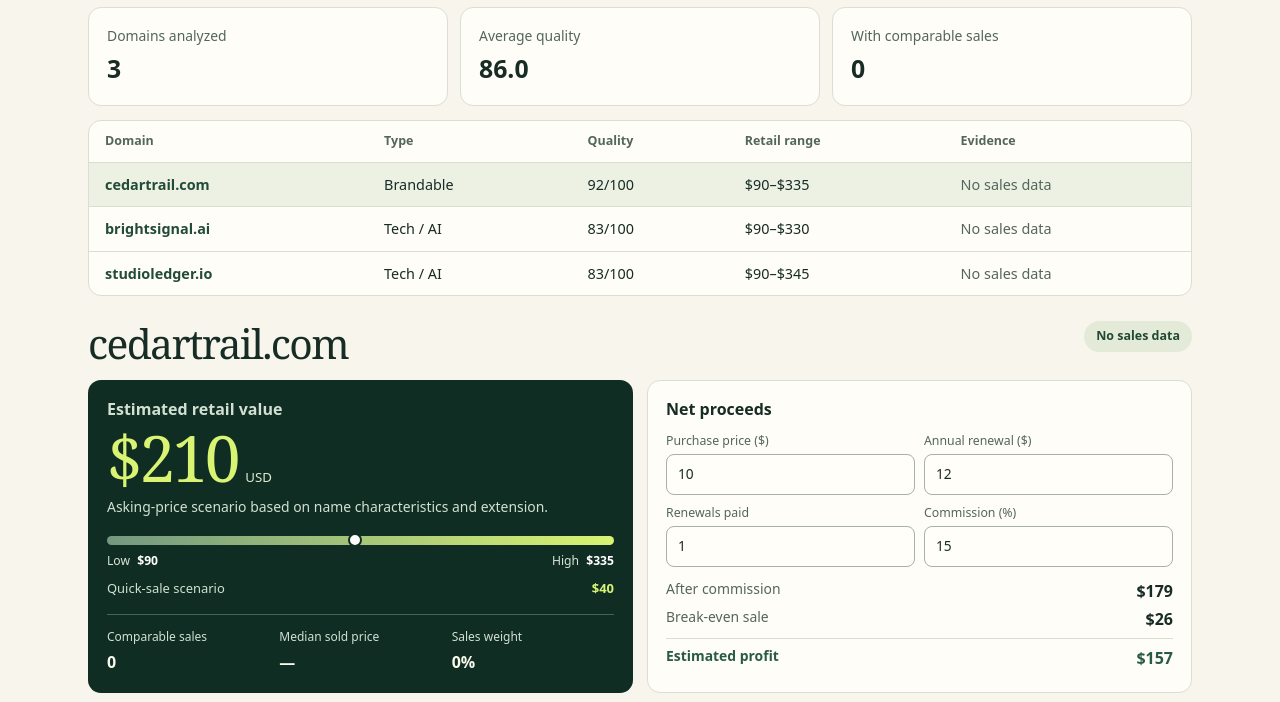
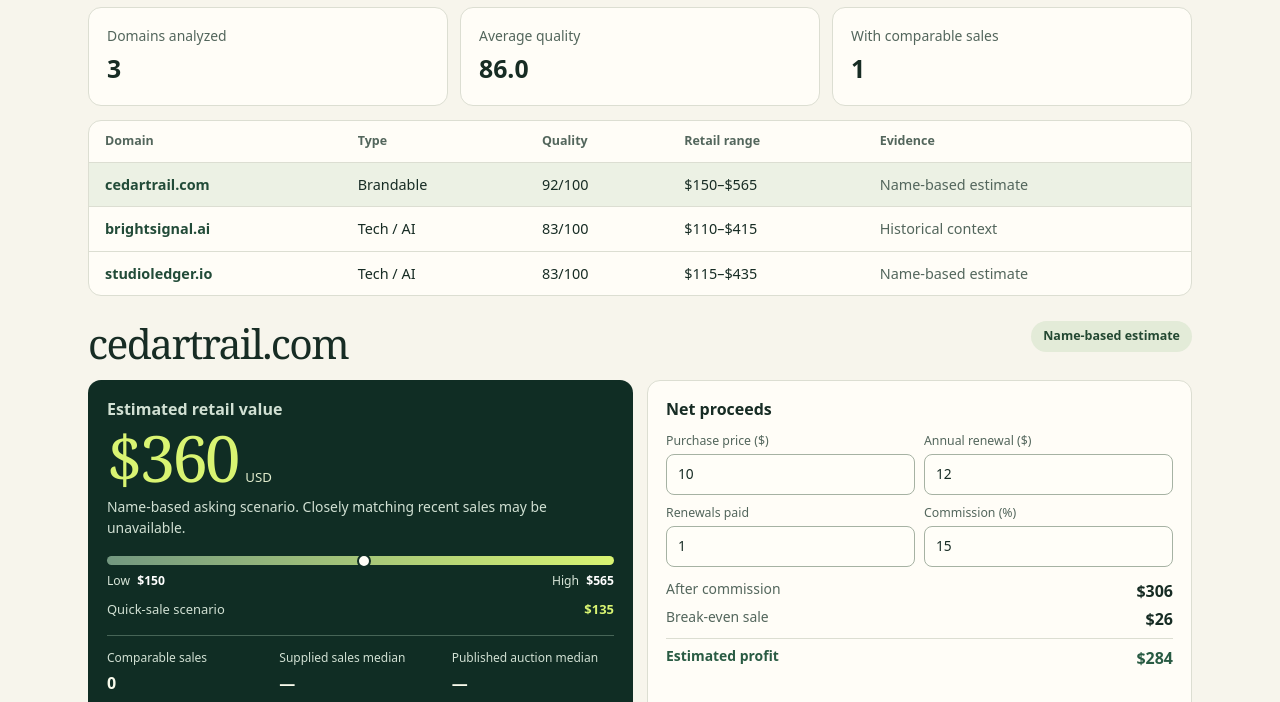
Before and after one commit to ibrahim1312/DomainScout, a plain HTML site: page docs/index.html in a window 1280 px wide. Shown: the part 521-1223 px from the top of the page. Drawn offline with Linux system fonts and the light colour scheme.

Commit message:
Calibrate asking ranges with published domain sales research

```diff
--- a/docs/app.js
+++ b/docs/app.js
@@ -159,34 +159,55 @@ function evaluate(domain, sales) {
   const extensionBaseline = descriptiveCom ? businessComBase :
     (extensionBases.get(extension) ?? 38)*lengthFactor*formatFactor;
   const semanticFactor = descriptiveCom ? 1 : meaning.uplift;
-  const baseline = extensionBaseline*domainTypes.get(type).factor*semanticFactor;
+  const family = salesFamily(label,suffix,type);
+  const readablePremium = !descriptiveCom && formatFactor===1 && n<=21 && meaning.uplift>1 && type!=="personal";
+  // Higher retail asking scenarios for meaningful names. Exact sales remain separate evidence.
+  const retailFactor = readablePremium ? suffix==="com" ? 1.7 : suffix==="si" && family==="si-agent" ? 4.8 : 1.25 : 1;
+  const baseline = extensionBaseline*domainTypes.get(type).factor*semanticFactor*retailFactor;
   const qualified = subdomain ? [] : sales.filter(sale => {
     const comparable = domainParts(sale.domain);
     return sale.domain!==domain && !comparable.subdomain && comparable.suffix===suffix &&
       Math.abs(comparable.label.length-n)<=Math.min(4,Math.max(1,Math.ceil(n*.28))) &&
       /[0-9-]/.test(comparable.label)===/[0-9-]/.test(label);
   });
+  const suppliedDomains = new Set(qualified.map(sale=>sale.domain));
+  const references = subdomain ? [] : relatedSales(domain,label,suffix,type)
+    .filter(sale=>!suppliedDomains.has(sale.domain));
+  const autoRetail = references.filter(sale=>sale.channel==="retail");
+  const auctionPrices = references.filter(sale=>sale.channel==="auction").map(sale=>sale.price).sort((a,b)=>a-b);
   const prices = qualified.map(sale => sale.price).sort((a,b) => a-b);
-  const quantile = p => {
-    const index = (prices.length-1)*p;
-    const lower = Math.floor(index);
-    return prices[lower]+(prices[Math.ceil(index)]-prices[lower])*(index-lower);
-  };
-  const observed = prices.length ? quantile(.5) : null;
-  const weight = Math.min(.68,prices.length*.12);
-  const lowerEvidence = (observed ?? baseline)*(prices.length>=3?.82:1);
-  const anchor = Math.max(baseline/4,Math.min(baseline*12,lowerEvidence));
-  const estimate = subdomain ? null : baseline*(anchor/baseline)**weight;
-  const commercialScenario = descriptiveCom && !prices.length;
-  const spread = commercialScenario ? .375 : prices.length>=5 ? .33 : prices.length>=2 ? .45 : .58;
-  const quickShare = commercialScenario ? .625 : .20;
+  function median(values) {
+    if (!values.length) return null;
+    return (values[Math.floor((values.length-1)/2)]+values[Math.ceil((values.length-1)/2)])/2;
+  }
+  const observed = median(prices);
+  const auctionMedian = median(auctionPrices);
+  const suppliedWeight = Math.min(.68,prices.length*.14);
+  const researchWeight = (1-suppliedWeight)*Math.min(.36,autoRetail.reduce((sum,sale)=>sum+sale.relevance*.34,0));
+  const auctionWeight = auctionMedian===null ? 0 : Math.min(.35,auctionPrices.length*.14);
+  // Prevent one reported sale from taking over the estimate. Auction prices inform the quick scenario.
+  const boundedRatio = (price,cap) => Math.min(cap,Math.max(.2,price/baseline));
+  const userAdjustment = observed===null ? 1 : boundedRatio(observed,20)**suppliedWeight;
+  const retailCenter = median(autoRetail.map(sale=>sale.price).sort((a,b)=>a-b));
+  const researchAdjustment = retailCenter===null ? 1 : boundedRatio(retailCenter,16)**researchWeight;
+  const auctionSignal = auctionMedian===null || retailCenter!==null ? 1 :
+    boundedRatio(auctionMedian,8)**Math.min(.16,auctionWeight*.6);
+  const estimate = subdomain ? null : baseline*userAdjustment*researchAdjustment*auctionSignal;
+  const marketSignals = prices.length+autoRetail.length+auctionPrices.length;
+  const spread = prices.length>=5 ? .33 : prices.length>=2 ? .45 : marketSignals ? .50 : descriptiveCom ? .375 : .58;
+  const quickBasis = estimate*(descriptiveCom?.625:.38);
+  const auctionQuick = auctionMedian===null ? quickBasis :
+    Math.max(quickBasis*.35,Math.min(quickBasis*4,auctionMedian))**auctionWeight*quickBasis**(1-auctionWeight);
+  const quick = Math.min(estimate*(1-spread),auctionQuick);
+  const weight = suppliedWeight+researchWeight+(auctionSignal===1?0:Math.min(.16,auctionWeight*.6));
   const round = (value,step=5) => Math.max(step,Math.round(value/step)*step);
-  return {domain,label,suffix,subdomain,type,meaning,semanticFactor,descriptiveCom,breakdown,quality,qualified,observed,weight,
+  return {domain,label,suffix,subdomain,type,meaning,semanticFactor,retailFactor,descriptiveCom,breakdown,quality,qualified,references,observed,auctionMedian,weight,
     low:estimate===null?null:round(estimate*(1-spread)),
     estimate:estimate===null?null:round(estimate),
     high:estimate===null?null:round(estimate*(1+spread)),
-    quick:estimate===null?null:round(estimate*quickShare),
-    evidence:subdomain?"Subdomain":prices.length>=5?"5+ supplied sales":prices.length?"Limited sales":"No sales data"};
+    quick:estimate===null?null:round(quick),
+    evidence:subdomain?"Subdomain":prices.length>=5?"5+ supplied sales":prices.length?"Supplied sales":
+      marketSignals?"Limited market sample":references.length?"Historical context":"Name-based estimate"};
 }
 
 function parseEvidence(value) {
@@ -241,7 +262,7 @@ function render() {
   $("count").textContent = portfolio.length;
   $("average").textContent = portfolio.length ?
     (portfolio.reduce((total,item) => total+item.quality,0)/portfolio.length).toFixed(1) : "—";
-  $("priced").textContent = portfolio.filter(item => item.qualified.length).length;
+  $("priced").textContent = portfolio.filter(item => item.qualified.length || item.references.length).length;
   $("export").disabled = !portfolio.length;
   const body = $("results");
   body.replaceChildren();
@@ -276,11 +297,14 @@ function render() {
     row.semanticFactor>1 ? "+"+Math.round((row.semanticFactor-1)*100)+"% to starting price" :
     "No words recognized for a pricing adjustment";
   $("name-meaning").textContent = row.subdomain ? "" : recognized ? recognized+" · "+meaningLabel : meaningLabel;
+  $("retail-adjustment").textContent = row.retailFactor>1 && !row.subdomain ?
+    "Additional asking-price adjustment: ×"+row.retailFactor.toFixed(2).replace(/0$/,"") : "";
   $("quick").textContent = usd(row.quick);
   $("price-note").textContent = row.subdomain ?
     "Resale estimates are for registrable domain names." :
-    row.qualified.length ? "Indicative asking price using the comparables you supplied." :
-    "Asking-price scenario based on name characteristics and extension.";
+    row.qualified.length ? "Indicative asking price using the comparables you supplied and any relevant published sales." :
+    row.references.some(sale=>sale.channel!=="context") ? "Indicative asking price calibrated against a small sample of reported sales." :
+    "Name-based asking scenario. Closely matching recent sales may be unavailable.";
   showBuyerPanel(row);
   $("estimate").textContent = usd(row.estimate);
   $("low").textContent = usd(row.low);
@@ -289,8 +313,21 @@ function render() {
   if (row.estimate!==null) {
     $("range").style.setProperty("--position",100*(row.estimate-row.low)/Math.max(1,row.high-row.low)+"%");
   }
-  $("comp-count").textContent = row.qualified.length;
-  $("comp-median").textContent = row.observed===null?"—":usd(row.observed);
+  $("comp-count").textContent = row.qualified.length+row.references.length;
+  $("comp-median").textContent = usd(row.observed);
+  $("auction-median").textContent = usd(row.auctionMedian);
+  $("published-sales").replaceChildren(...row.references.map(sale=>{
+    const item = document.createElement("li");
+    const link = document.createElement("a");
+    link.href = sale.url;
+    link.target = "_blank";
+    link.rel = "noopener noreferrer";
+    link.textContent = sale.domain;
+    const channel = sale.channel==="context" ? "Context only" : sale.channel==="auction" ? "Auction" : "Reported retail";
+    item.append(link,element("span"," "+usd(sale.price)+" · "+channel+" · "+sale.date+" · "+sale.source));
+    return item;
+  }));
+  $("published-records").hidden = !row.references.length;
   $("weight").textContent = Math.round(row.weight*100)+"%";
   $("score").textContent = row.quality+"/100";
   $("sales").value = evidenceByDomain.get(row.domain)?.input ?? "";
@@ -372,9 +409,9 @@ $("evidence-form").addEventListener("submit",event => {
 ["cost","renewal","years","commission"].forEach(id => $(id).addEventListener("input",renderNet));
 $("export").addEventListener("click",() => {
   const rows = [
-    "domain,type,quality_score,retail_low_usd,retail_estimate_usd,retail_high_usd,quick_sale_scenario_usd,evidence,comparable_count,comparable_median_usd",
+    "domain,type,quality_score,retail_low_usd,retail_estimate_usd,retail_high_usd,quick_sale_scenario_usd,evidence,supplied_comparable_count,supplied_median_usd,published_reference_count,published_auction_median_usd",
     ...portfolio.map(row => [row.domain,domainTypes.get(row.type).name,row.quality,row.low,row.estimate,row.high,row.quick,row.evidence,
-      row.qualified.length,row.observed ?? ""].join(","))
+      row.qualified.length,row.observed ?? "",row.references.length,row.auctionMedian ?? ""].join(","))
   ];
   const url = URL.createObjectURL(new Blob([rows.join("\r\n")+"\r\n"],{type:"text/csv;charset=utf-8"}));
   const link = document.createElement("a");
--- a/docs/index.html
+++ b/docs/index.html
@@ -6,8 +6,9 @@
   <meta name="theme-color" content="#102d24">
   <meta name="description" content="Estimate domain resale scenarios, compare portfolios, and model net proceeds.">
   <title>DomainScout — Domain Valuation</title>
-  <link rel="stylesheet" href="./style.css?v=20261124-valuation">
-  <script src="./app.js?v=20261124-meaning" defer></script>
+  <link rel="stylesheet" href="./style.css?v=20261124-sales">
+  <script src="./market.js?v=20261124-sales" defer></script>
+  <script src="./app.js?v=20261124-sales" defer></script>
   <script src="./buyers.js?v=20261124-valuation" defer></script>
 </head>
 <body>
@@ -63,7 +64,8 @@
               <div class="quick"><span>Quick-sale scenario</span><strong id="quick"></strong></div>
               <dl class="evidence-metrics">
                 <div><dt>Comparable sales</dt><dd id="comp-count"></dd></div>
-                <div><dt>Median sold price</dt><dd id="comp-median"></dd></div>
+                <div><dt>Supplied sales median</dt><dd id="comp-median"></dd></div>
+                <div><dt>Published auction median</dt><dd id="auction-median"></dd></div>
                 <div><dt>Sales weight</dt><dd id="weight"></dd></div>
               </dl>
             </section>
@@ -88,6 +90,7 @@
                 <select id="domain-type"><option value="auto">Auto-detect</option></select>
                 <p id="type-detected"></p>
                 <p id="name-meaning"></p>
+                <p id="retail-adjustment"></p>
               </div>
               <div id="breakdown"></div>
             </section>
@@ -100,6 +103,10 @@
                 <p id="sales-feedback" role="status"></p>
               </form>
               <ul class="matched-sales" id="matched-sales"></ul>
+              <details id="published-records" class="published-records" hidden>
+                <summary>Published sales and auction results</summary>
+                <ul class="matched-sales" id="published-sales"></ul>
+              </details>
             </section>
           </div>
           <section class="panel buyer-panel" aria-labelledby="buyer-title">
@@ -129,8 +136,8 @@
     </section>
     <details class="panel method" id="method">
       <summary>How the estimate is calculated</summary>
-      <p>DomainScout starts with conservative USD baselines for extensions. It adjusts for length, domain type, hyphens and digits. Recognized words, places, and commercial terms can raise the starting price across extensions. The Domain quality card lists recognized terms and the adjustment. The word list is limited and the adjustment estimates usefulness from the name alone. Short, clean descriptive business names on .com already include this factor in their higher starting price. With no supplied sales for those names, the quick-sale scenario matches the low end of the range. Other quick-sale scenarios use 20% of the retail midpoint. Both are heuristics. An actual sale can fall outside the range, and a domain may never sell.</p>
-      <p>Comparables need a source, the same suffix, similar length, and a similar use of digits or hyphens. Repeated names are excluded. The model blends the sales median and baseline using a capped price ratio and a weight of 12% per sale, up to 68%. Smaller samples use wider ranges. The site does not verify sources, check trademarks, measure demand, or retrieve live sales.</p>
+      <p>The retail asking range starts from name quality and extension. A small reference set reviewed in November 2026 adjusts selected construction, pharmacy, pet care and AI/SI cases. Each listed record links to its source. Historical or loosely related sales are context only. Reported sale prices can differ from final amounts paid.</p>
+      <p>Retail and auction evidence have different roles. Reported retail sales influence the asking range with capped weight. Auction results mainly inform the quick-sale scenario. User-supplied sales must have the same suffix, similar length and format, and a source. The word list and sample are limited, and sale outcomes can fall outside the range.</p>
       <p>Estimated profit subtracts acquisition cost, renewals, and commission from the midpoint. Cost assumptions apply to the current scenario across domains. Valuation inputs stay in your browser. Buyer lookup sends generated variants to Google Public DNS.</p>
     </details>
     <footer>DomainScout <a href="https://github.com/ibrahim1312/DomainScout/blob/main/LICENSE">MIT license</a></footer>
--- /dev/null
+++ b/docs/market.js
@@ -0,0 +1,40 @@
+"use strict";
+
+// A small, dated reference sample. Scores reflect relevance to the target family,
+// not the source's publication rank or the probability of selling a target name.
+const marketReferences = [
+  ["impactbuilding.com",10000,"2026-09-26","DomainMarket · DNScroll","https://www.dnscroll.com/fr/impactbuilding.com/","construction","retail",.55],
+  ["proheating.com",2075,"2026-11-09","GoDaddy Auction · CatchSEO","https://catchseo.com/reports/domain-auction-report-2026-w46","construction","auction",.60],
+  ["timberkits.com",3200,"2026-11-20","DropCatch · DomainGang","https://domaingang.com/domain-news/dropcatch-auctions-select-domain-results-november-20-2026-timberkits-com-3200/","construction","auction",.45],
+  ["harborpharmacy.com",325,"2026-10-28","DropCatch · DomainGang","https://domaingang.com/domain-news/dropcatch-auctions-select-domain-results-october-28-2026-orbinite-com-sold-for-37000/","pharmacy","auction",.85],
+  ["totalrx.com",75000,"2026-06-04","Sedo · Domain.News","https://domain.news/totalrx-com-sold-for-75000-a-premium-domain-name-precisely-targeting-the-big-health-e-commerce-sector/","pharmacy","context",.20],
+  ["veterinaryclinic.com",11695,"2011-10-12","AfternicDLS · DNJournal","https://www.dnjournal.com/archive/domainsales/2011/20111012.htm","vet","context",.35],
+  ["vetclinic.com",5099,"2010-09-30","NameJet · DNJournal","https://dnjournal.com/archive/domainsales/2010/20100930.htm","vet","context",.30],
+  ["cattoys.com",38000,"2025-11-11","Atom · Domain.News","https://domain.news/cattoys-com-sold-for-38000-via-atom-com/","vet","context",.15],
+  ["superagent.si",10000,"2026-11-05","Private sale · NameBio via NamesF","https://namesf.com/sale/superagent.si.html","si-agent","retail",.90],
+  ["supercharge.si",1500,"2026-10-18","Atom · Worthly","https://worthly.si/superagent","si-agent","auction",.42],
+  ["supercharged.si",1000,"2026-10-28","Atom · Worthly","https://worthly.si/superagent","si-agent","auction",.42],
+  ["superfuture.si",250,"2026-10-14","Atom · Worthly","https://worthly.si/superagent","si-agent","context",.25],
+  ["chiefsi.com",3000,"2026-11-11","Private sale · NameBio via NamesF","https://namesf.com/sale/chiefsi.com.html","si-brand","retail",.75],
+  ["buildlab.ai",9950,"2026-10-27","Spaceship · DNScroll","https://www.dnscroll.com/buildlab.ai/","tech-ai","context",.35]
+].map(([domain,price,date,source,url,family,channel,relevance])=>({domain,price,date,source,url,family,channel,relevance}));
+
+function salesFamily(label,suffix,type) {
+  if (suffix==="com" && /(?:construction|contracting|builders|building|renovation|roofing|heating|plumbing|electric|remodeling)$/.test(label)) return "construction";
+  if (suffix==="com" && /pharmac(?:y|ies)$/.test(label)) return "pharmacy";
+  if (suffix==="com" && /(?:vet(?:erinary)?|cat(?:s|care|clinic|health)|pet(?:s|care|clinic|health))$/.test(label)) return "vet";
+  if (suffix==="si" && /agents?$/.test(label)) return "si-agent";
+  if (suffix==="com" && /[a-z]{3,}si$/.test(label) && (type==="tech" || findNameMeaning(label,type).terms.includes("si"))) return "si-brand";
+  if (suffix==="ai" && type==="tech") return "tech-ai";
+  return null;
+}
+
+function relatedSales(domain,label,suffix,type) {
+  const family = salesFamily(label,suffix,type);
+  if (!family) return [];
+  return marketReferences.filter(sale => sale.family===family && sale.domain!==domain)
+    .map(sale => {
+      const gap = Math.abs(domainParts(sale.domain).label.length-label.length);
+      return {...sale,relevance:sale.relevance*(gap<=3?1:gap<=6?.8:.55)};
+    });
+}
--- a/docs/style.css
+++ b/docs/style.css
@@ -138,3 +138,6 @@ footer{display:flex;justify-content:space-between;gap:15px;padding:22px 0;color:
 .buyer-table td:first-child{overflow-wrap:anywhere}
 .dns-found{color:var(--accent);font-weight:650}
 @media(max-width:660px){.buyer-fields{grid-template-columns:1fr}.buyer-fields button{justify-self:start}}
+
+.published-records{margin-top:14px;border-top:1px solid var(--line);padding-top:10px;font-size:.83rem}
+.published-records summary{cursor:pointer;color:var(--accent);font-weight:700}
```
